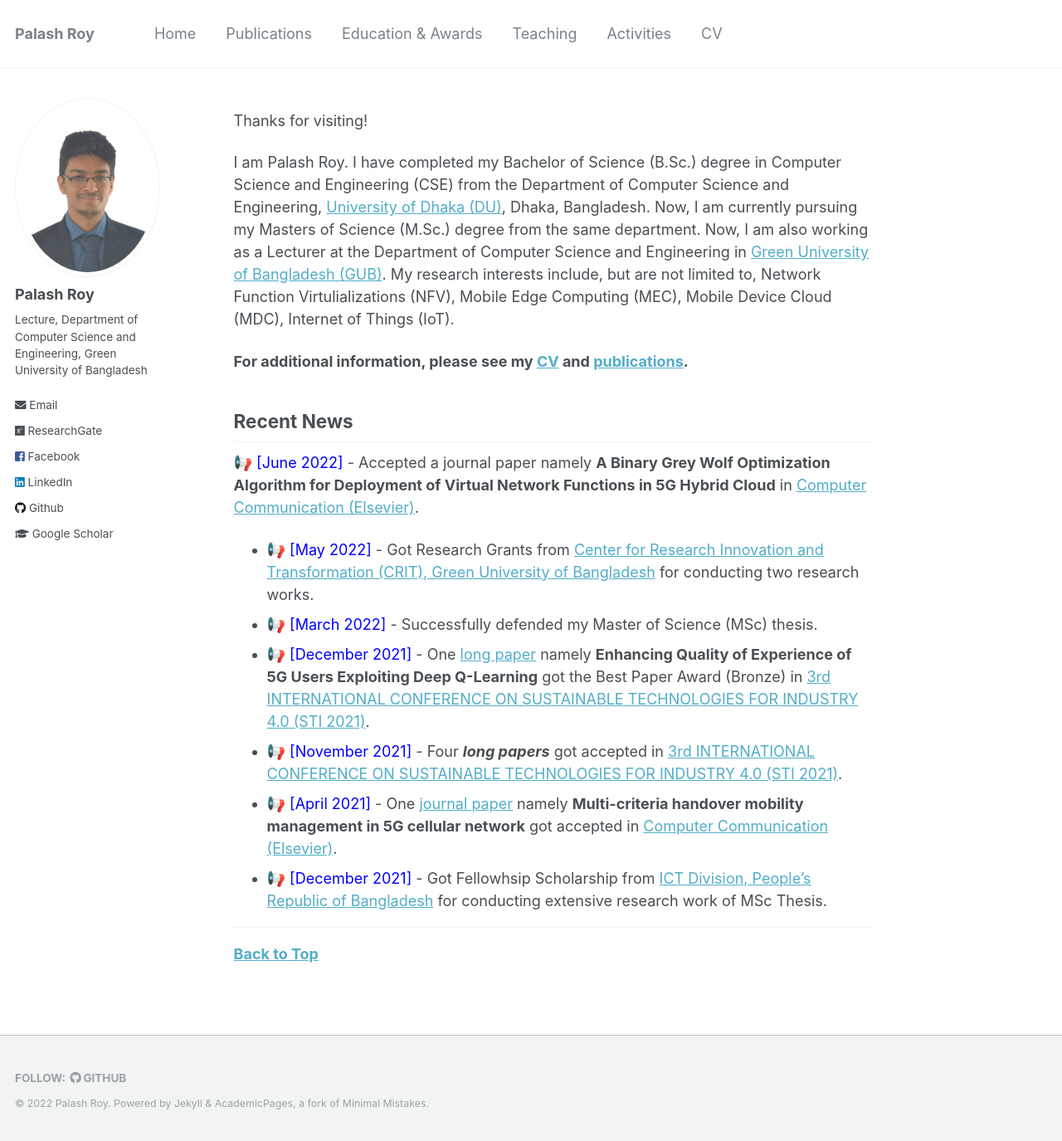
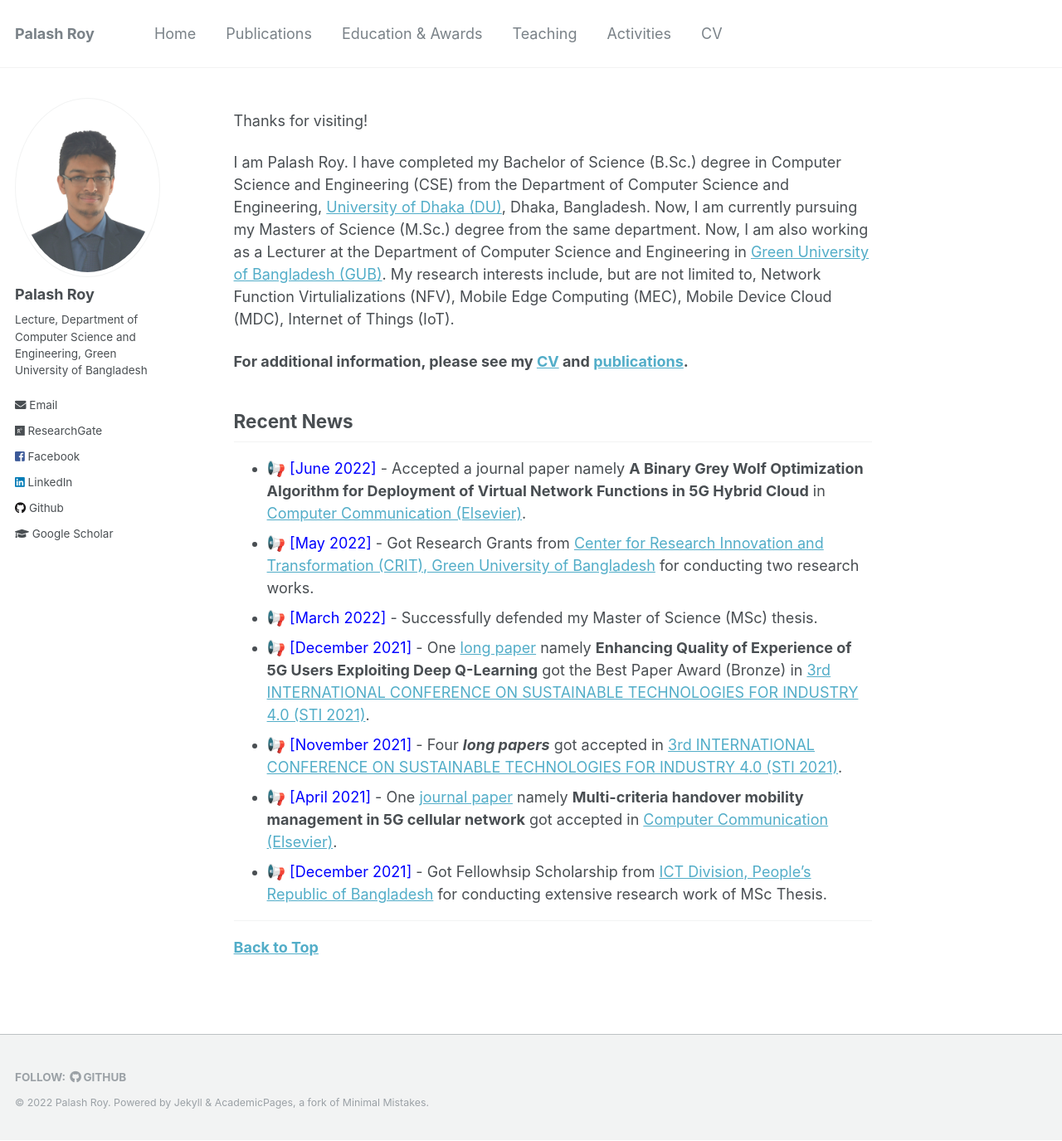
Before and after one commit to PalashRoy975/PalashRoy975.github.io, a Jekyll site: the page built from _pages/about.md, in a window 1280 px wide and 1375 px high. Shown: the whole window at 83% size. Built offline with Jekyll 4.4.1, drawn with Linux system fonts in a browser that asks for light colours.

Commit message:
Update about.md

```diff
--- a/_pages/about.md
+++ b/_pages/about.md
@@ -22,7 +22,7 @@ I am Palash Roy. I have completed my Bachelor of Science (B.Sc.) degree in Compu
 
 
 ## Recent News
-📢 <span style="color:Blue"> [June 2022] </span> - Accepted a journal paper namely **A Binary Grey Wolf Optimization Algorithm for Deployment of Virtual Network Functions in 5G Hybrid Cloud** in [Computer Communication (Elsevier)](https://www.journals.elsevier.com/computer-communications).
+* 📢 <span style="color:Blue"> [June 2022] </span> - Accepted a journal paper namely **A Binary Grey Wolf Optimization Algorithm for Deployment of Virtual Network Functions in 5G Hybrid Cloud** in [Computer Communication (Elsevier)](https://www.journals.elsevier.com/computer-communications).
 * 📢 <span style="color:Blue"> [May 2022] </span> - Got Research Grants from [Center for Research Innovation and Transformation (CRIT), Green University of Bangladesh](http://crit.green.edu.bd/) for conducting two research works.
 * 📢 <span style="color:Blue"> [March 2022] </span> - Successfully defended my Master of Science (MSc) thesis.
 * 📢 <span style="color:Blue"> [December 2021] </span> - One [long paper](https://ieeexplore.ieee.org/document/9732579) namely **Enhancing Quality of Experience of 5G Users Exploiting Deep Q-Learning** got the Best Paper Award (Bronze) in  [3rd INTERNATIONAL CONFERENCE ON
```
